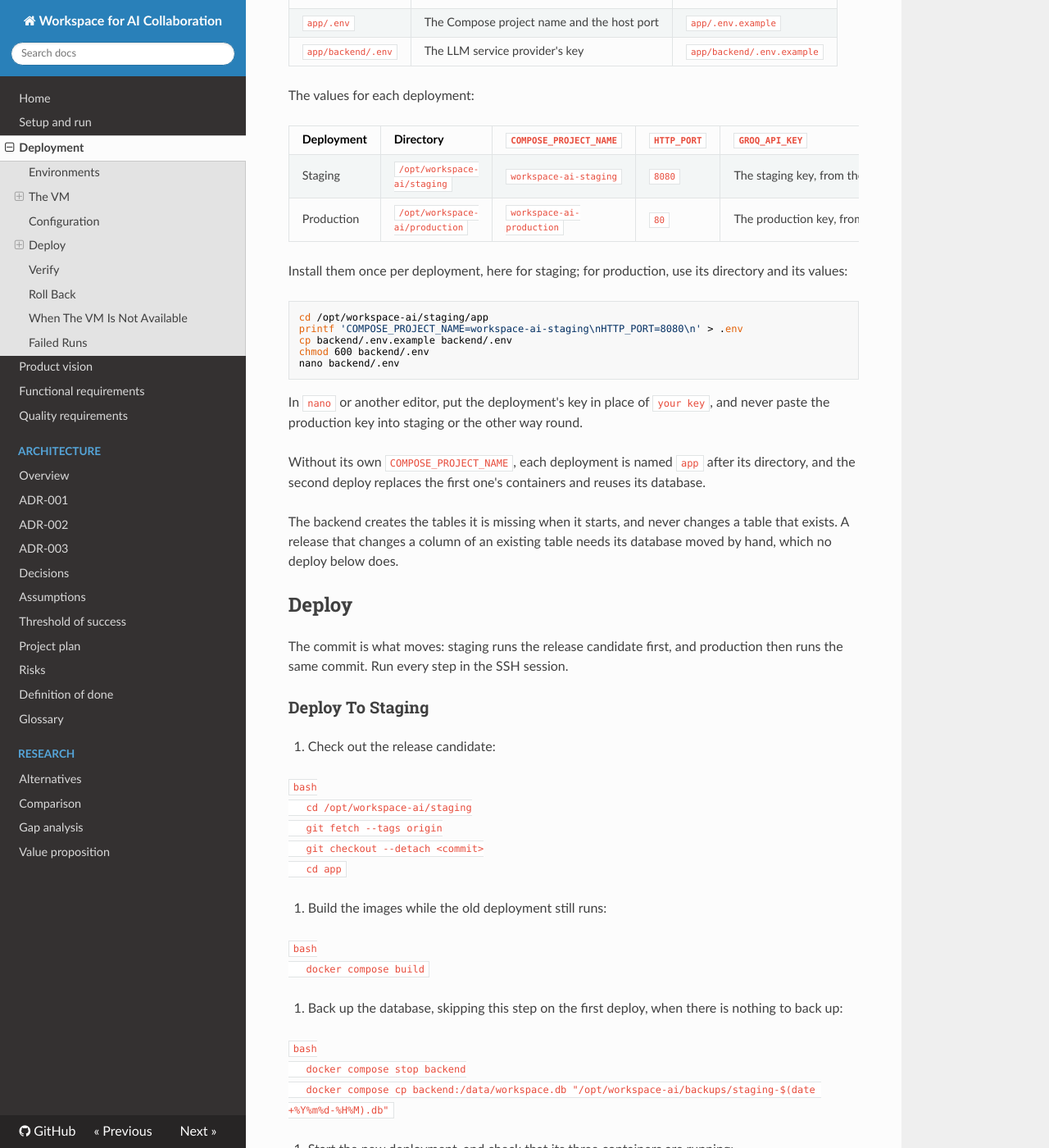
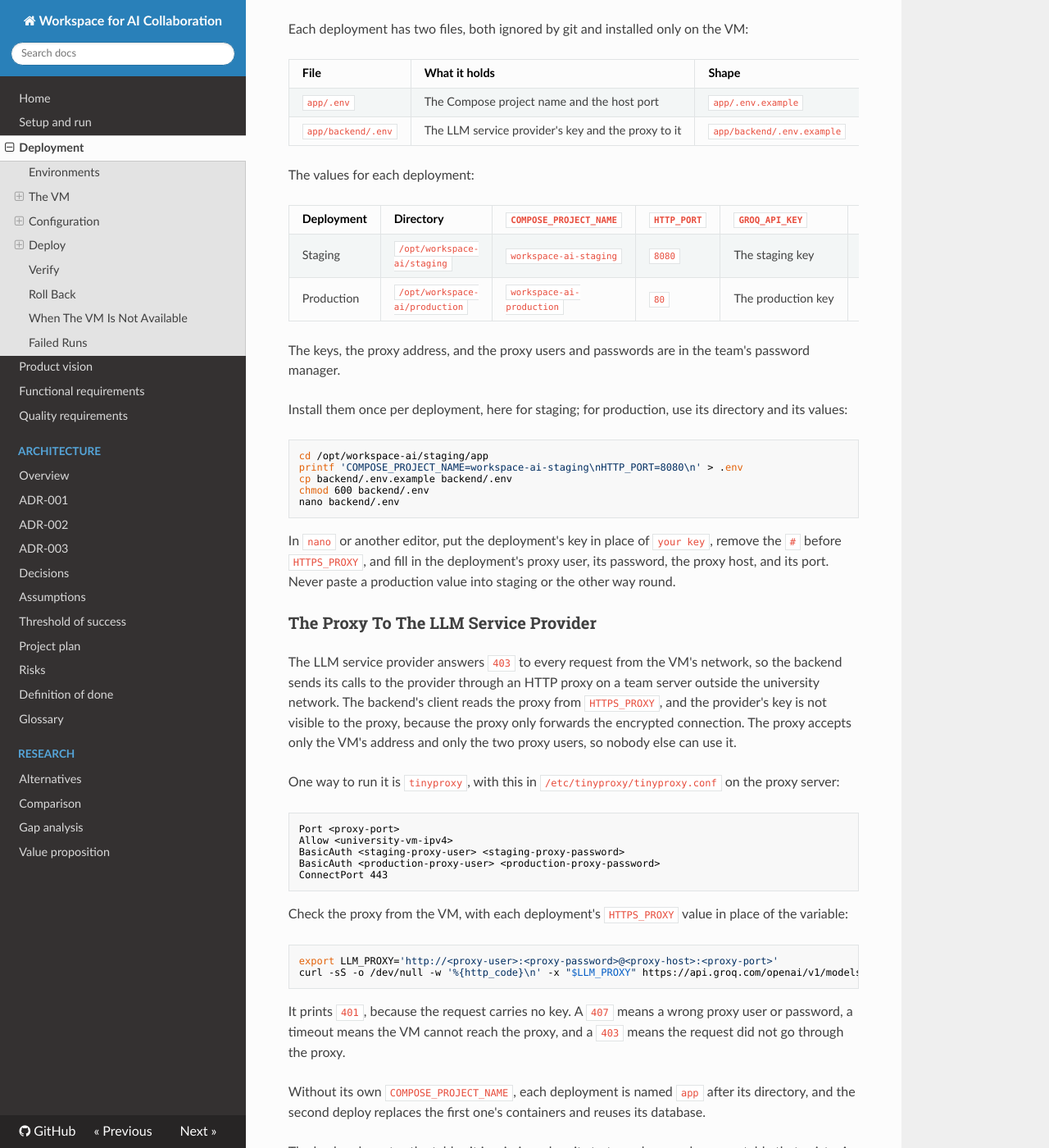
Before and after one commit to WellMadeTeam/workspace-ai-03, an MkDocs documentation site: the page built from docs/deployment.md, in a window 1280 px wide and 1400 px high, scrolled down 2966 px. Shown: the whole window at 82% size. Built offline with MkDocs 1.6.1, drawn with Linux system fonts in a browser that asks for light colours; nearby versions of some CDN libraries; some of the changed text lies outside the part shown.

Commit message:
docs: route the llm calls from the vm through a proxy

````diff
--- a/docs/deployment.md
+++ b/docs/deployment.md
@@ -15,8 +15,8 @@ The product runs in four environments.
 | ----------- | --------------- | -------------- | ------------------------- | ---------- |
 | Development | The product on a member's machine, started as [the setup page](setup.md) describes | That member, at `http://localhost` | The member's own `app/backend/.env` with their own key | `scripted` |
 | Integration | The workflows in `.github/workflows/` on GitHub Actions, on every pull request and every push to `main` | The team, on the pull request page | None: the automated tests do not call the LLM service provider | `CI` |
-| Staging | The release candidate, as the Compose project `workspace-ai-staging` on port `8080` of the VM | Members on the university network | `/opt/workspace-ai/staging/app/.env` and `app/backend/.env`, with the staging key | `deployed` |
-| Production | The released commit, as the Compose project `workspace-ai-production` on port `80` of the VM | The customer and the members on the university network | `/opt/workspace-ai/production/app/.env` and `app/backend/.env`, with the production key | None: only the core task is verified |
+| Staging | The release candidate, as the Compose project `workspace-ai-staging` on port `8080` of the VM | Members on the university network | `/opt/workspace-ai/staging/app/.env` and `app/backend/.env`, with the staging key and proxy user | `deployed` |
+| Production | The released commit, as the Compose project `workspace-ai-production` on port `80` of the VM | The customer and the members on the university network | `/opt/workspace-ai/production/app/.env` and `app/backend/.env`, with the production key and proxy user | None: only the core task is verified |
 
 A `manual` test has no environment of its own and runs wherever the product already is.
 
@@ -72,16 +72,18 @@ Off campus, the connection times out: use a machine on the university network.
 
 Do this once after the VM is recreated, in the SSH session.
 
-1. Check that the VM reaches the LLM service provider, Docker Hub, and GitHub:
+1. Check that the VM reaches Docker Hub, GitHub, PyPI, and the npm registry, which the deploy pulls from:
 
    ```bash
-   curl -sS -o /dev/null -w '%{http_code}\n' https://api.groq.com/openai/v1/models
    curl -sS -o /dev/null -w '%{http_code}\n' https://registry-1.docker.io/v2/
    curl -sS -o /dev/null -w '%{http_code}\n' https://github.com
+   curl -sS -o /dev/null -w '%{http_code}\n' https://pypi.org/simple/
+   curl -sS -o /dev/null -w '%{http_code}\n' https://registry.npmjs.org/
    ```
 
-   Each command prints a status code, such as `401` from the first two and `200` from the third.
+   Each command prints a status code, such as `401` from the first and `200` from the others.
    A timeout means the network blocks that site, and no deploy can succeed until it is reachable.
+   The LLM service provider refuses the VM's network, so it is reached through the proxy in [The Proxy To The LLM Service Provider](#the-proxy-to-the-llm-service-provider).
 2. Install Docker Engine with the Compose plugin, and let the user run it without `sudo`:
 
    ```bash
@@ -112,14 +114,16 @@ Each deployment has two files, both ignored by git and installed only on the VM:
 | File | What it holds | Shape |
 | ---- | ------------- | ----- |
 | `app/.env` | The Compose project name and the host port | `app/.env.example` |
-| `app/backend/.env` | The LLM service provider's key | `app/backend/.env.example` |
+| `app/backend/.env` | The LLM service provider's key and the proxy to it | `app/backend/.env.example` |
 
 The values for each deployment:
 
-| Deployment | Directory | `COMPOSE_PROJECT_NAME` | `HTTP_PORT` | `GROQ_API_KEY` |
-| ---------- | --------- | ---------------------- | ----------- | -------------- |
-| Staging | `/opt/workspace-ai/staging` | `workspace-ai-staging` | `8080` | The staging key, from the team's password manager |
-| Production | `/opt/workspace-ai/production` | `workspace-ai-production` | `80` | The production key, from the team's password manager |
+| Deployment | Directory | `COMPOSE_PROJECT_NAME` | `HTTP_PORT` | `GROQ_API_KEY` | `HTTPS_PROXY` |
+| ---------- | --------- | ---------------------- | ----------- | -------------- | ------------- |
+| Staging | `/opt/workspace-ai/staging` | `workspace-ai-staging` | `8080` | The staging key | The proxy address with the staging proxy user |
+| Production | `/opt/workspace-ai/production` | `workspace-ai-production` | `80` | The production key | The proxy address with the production proxy user |
+
+The keys, the proxy address, and the proxy users and passwords are in the team's password manager.
 
 Install them once per deployment, here for staging; for production, use its directory and its values:
 
@@ -131,7 +135,34 @@ chmod 600 backend/.env
 nano backend/.env
 ```
 
-In `nano` or another editor, put the deployment's key in place of `your key`, and never paste the production key into staging or the other way round.
+In `nano` or another editor, put the deployment's key in place of `your key`, remove the `#` before `HTTPS_PROXY`, and fill in the deployment's proxy user, its password, the proxy host, and its port.
+Never paste a production value into staging or the other way round.
+
+### The Proxy To The LLM Service Provider
+
+The LLM service provider answers `403` to every request from the VM's network, so the backend sends its calls to the provider through an HTTP proxy on a team server outside the university network.
+The backend's client reads the proxy from `HTTPS_PROXY`, and the provider's key is not visible to the proxy, because the proxy only forwards the encrypted connection.
+The proxy accepts only the VM's address and only the two proxy users, so nobody else can use it.
+
+One way to run it is `tinyproxy`, with this in `/etc/tinyproxy/tinyproxy.conf` on the proxy server:
+
+```text
+Port <proxy-port>
+Allow <university-vm-ipv4>
+BasicAuth <staging-proxy-user> <staging-proxy-password>
+BasicAuth <production-proxy-user> <production-proxy-password>
+ConnectPort 443
+```
+
+Check the proxy from the VM, with each deployment's `HTTPS_PROXY` value in place of the variable:
+
+```bash
+export LLM_PROXY='http://<proxy-user>:<proxy-password>@<proxy-host>:<proxy-port>'
+curl -sS -o /dev/null -w '%{http_code}\n' -x "$LLM_PROXY" https://api.groq.com/openai/v1/models
+```
+
+It prints `401`, because the request carries no key.
+A `407` means a wrong proxy user or password, a timeout means the VM cannot reach the proxy, and a `403` means the request did not go through the proxy.
 
 Without its own `COMPOSE_PROJECT_NAME`, each deployment is named `app` after its directory, and the second deploy replaces the first one's containers and reuses its database.
 
@@ -240,6 +271,7 @@ docker compose logs --tail=100 backend
 ```
 
 A backend that exits at once with `GROQ_API_KEY not found` has no key in `app/backend/.env`.
+A query that fails while the rest of the board works points at the proxy: check it as [The Proxy To The LLM Service Provider](#the-proxy-to-the-llm-service-provider) describes.
 
 ## When The VM Is Not Available
 
@@ -253,3 +285,4 @@ Each deploy that went wrong is recorded here: what showed it, how it was recover
 | Date | Deployment | What showed it | Recovery | Try first next time |
 | ---- | ---------- | -------------- | -------- | ------------------- |
 | 2026-10-30 | Before the first deploy | The backend container exited at once with `/bin/sh: syntax error: unterminated quoted string` | The cut-off `CMD` line of `app/backend/Dockerfile` was restored in [#214](https://github.com/WellMadeTeam/workspace-ai-03/pull/214) | `docker compose logs backend` |
+| 2026-10-31 | Before the first deploy | `curl` from the VM to the LLM service provider printed `403` | The calls to the provider go through the proxy in [The Proxy To The LLM Service Provider](#the-proxy-to-the-llm-service-provider) | The proxy check with `curl -x` |
````
Also changed, not shown: 1 other file.
